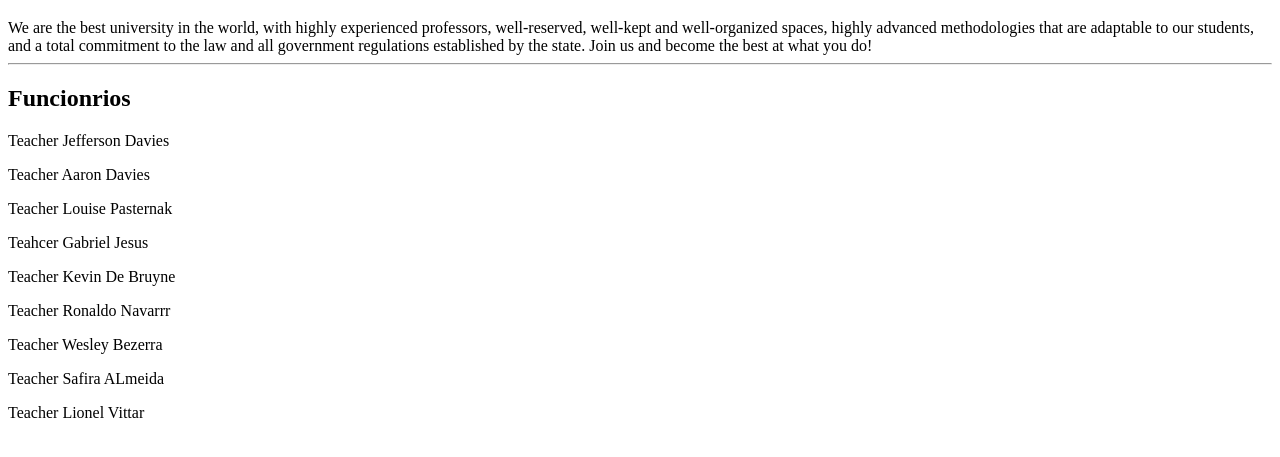
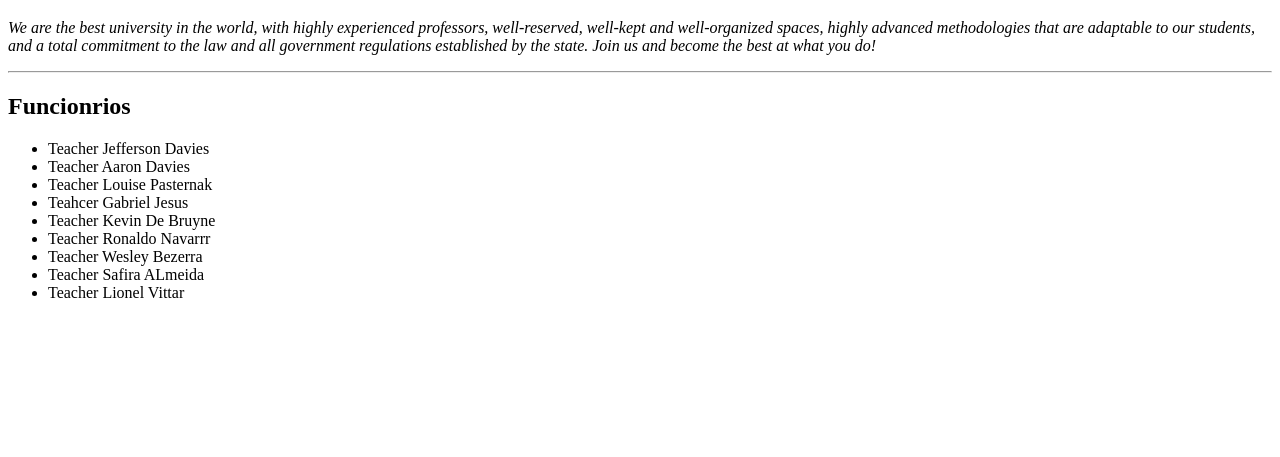
Before and after one commit to Joel-HG2025/HTML-5, a plain HTML site: page Universidade.html in a window 1280 px wide. Shown: the part 61-518 px from the top of the page. Drawn offline with Linux system fonts and the light colour scheme.

Commit message:
Aprendi a fazer listas não ordenadas, e coloquei os códigos na lista de funcionários fictícios.

```diff
--- a/Universidade.html
+++ b/Universidade.html
@@ -12,22 +12,25 @@
      <body>
 
        <h1> About Our University </h1>
-       We are the best university in the world, with highly experienced professors, well-reserved, well-kept and well-organized spaces, highly advanced methodologies that are adaptable to our students, and a total commitment to the law and all government regulations established by the state. Join us and become the best at what you do!
+       <p> <i>We are the best university in the world, with highly experienced professors, well-reserved, well-kept and well-organized spaces, highly advanced methodologies that are adaptable to our students, and a total commitment to the law and all government regulations established by the state. Join us and become the best at what you do!</i></p>
+
 
         <hr>
 
      <h2> Funcionrios</h2>
-        <p>Teacher Jefferson Davies</p>
-        <p>Teacher Aaron Davies</p>
-        <p>Teacher Louise Pasternak</p>
-        <p>Teahcer Gabriel Jesus</p>
-        <p>Teacher Kevin De Bruyne</p>
-        <p>Teacher Ronaldo Navarrr</p>
-        <p>Teacher Wesley Bezerra</p>
-        <p>Teacher Safira ALmeida</p>
-        <p>Teacher Lionel Vittar</p>
 
+      <ul>
+        <li>Teacher Jefferson Davies</li>
+        <li>Teacher Aaron Davies</li>
+        <li>Teacher Louise Pasternak</li>
+        <li>Teahcer Gabriel Jesus</li>
+        <li>Teacher Kevin De Bruyne</li>
+        <li>Teacher Ronaldo Navarrr</li>
+        <li>Teacher Wesley Bezerra</li>
+        <li>Teacher Safira ALmeida</li>
+        <li>Teacher Lionel Vittar</li>
 
+      </ul>
 
 
     </body>
```
